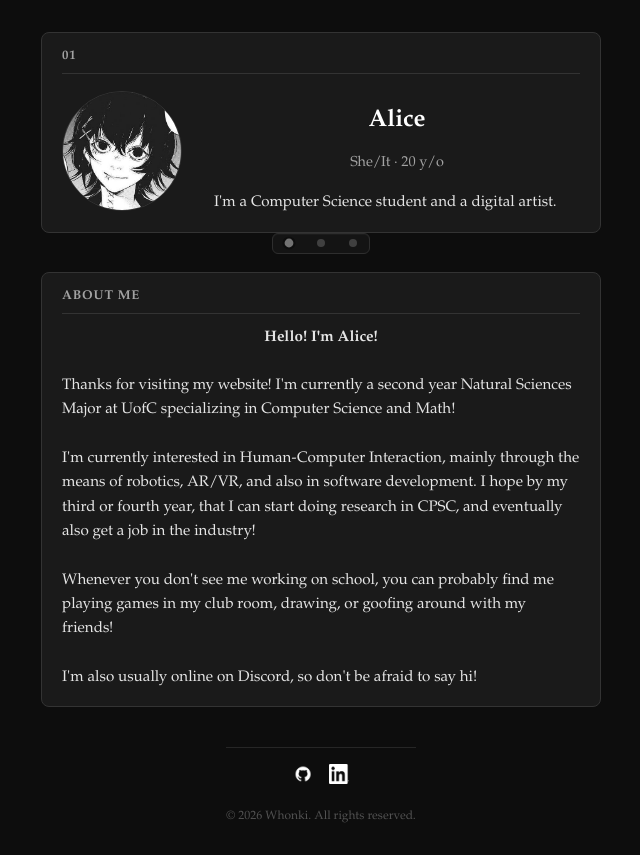
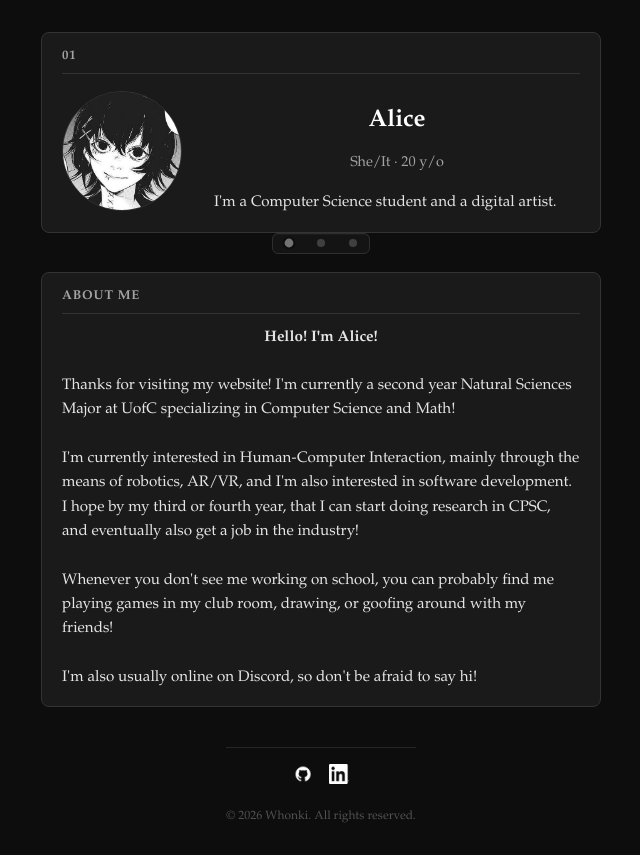
Before and after one commit to Whonki/Whonki.github.io, a React (Vite) app: page / in a window 1280 px wide. Shown: the whole page, without its empty margins (319-959 px from the left). Built offline with nearby package versions, Linux system fonts and the light colour scheme; a web font is replaced by a local one.

Commit message:
wording change.

```diff
--- a/src/App.tsx
+++ b/src/App.tsx
@@ -76,7 +76,7 @@ function App() {
           <center><b>Hello! I'm Alice!</b></center> <br />
           Thanks for visiting my website! I'm currently a second year Natural Sciences Major at UofC specializing in Computer Science and Math!
           <br /> <br />
-          I'm currently interested in Human-Computer Interaction, mainly through the means of robotics, AR/VR, and also in software development.
+          I'm currently interested in Human-Computer Interaction, mainly through the means of robotics, AR/VR, and I'm also interested in software development.
           I hope by my third or fourth year, that I can start doing research in CPSC, and eventually also get a job in the industry!
           <br /> <br />
           Whenever you don't see me working on school, you can probably find me playing games in my club room, drawing, or goofing around with
```
